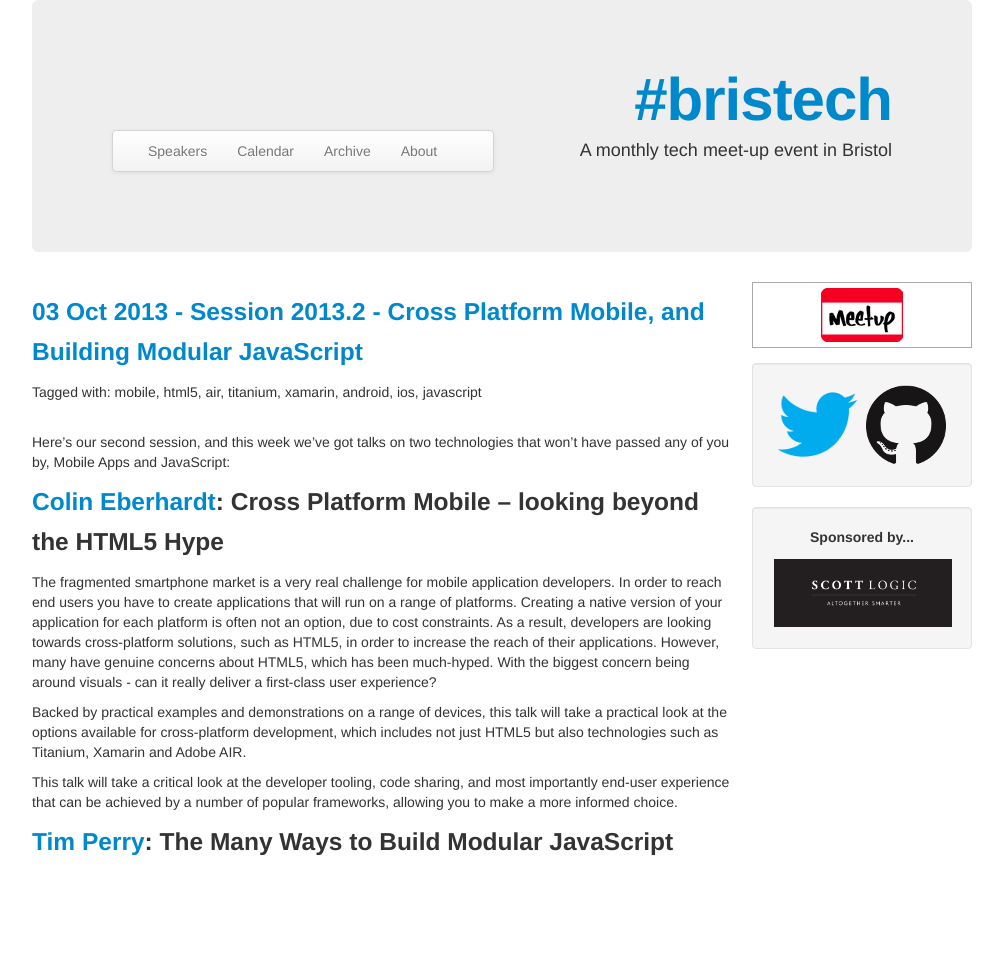
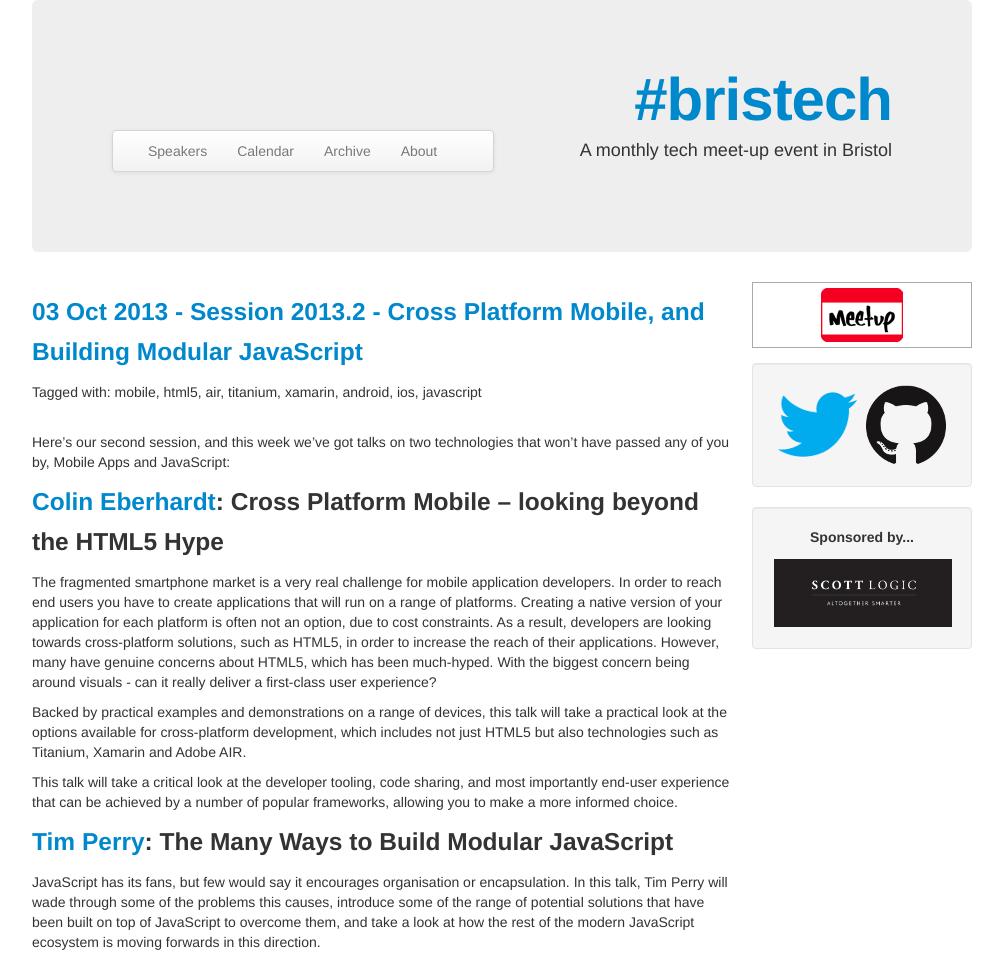
Before and after one commit to bris-tech/bris-tech.github.io, a Jekyll site: the page built from _posts/2013-10-03-session-2.md, in a window 1280 px wide. Shown: the whole page, without its empty margins (138-1141 px from the left). Built offline with Jekyll 4.4.1, drawn with Linux system fonts in a browser that asks for light colours; before the commit the page ends 900 px from its top, so only the background shows below that.

Commit message:
Description of talk

```diff
--- a/_posts/2013-10-03-session-2.md
+++ b/_posts/2013-10-03-session-2.md
@@ -18,3 +18,5 @@ Backed by practical examples and demonstrations on a range of devices, this talk
 This talk will take a critical look at the developer tooling, code sharing, and most importantly end-user experience that can be achieved by a number of popular frameworks, allowing you to make a more informed choice.
 
 ### <a href="{% post_url 2000-01-01-tim-perry %}">Tim Perry</a>: The Many Ways to Build Modular JavaScript
+
+JavaScript has its fans, but few would say it encourages organisation or encapsulation. In this talk, Tim Perry will wade through some of the problems this causes, introduce some of the range of potential solutions that have been built on top of JavaScript to overcome them, and take a look at how the rest of the modern JavaScript ecosystem is moving forwards in this direction.
```
